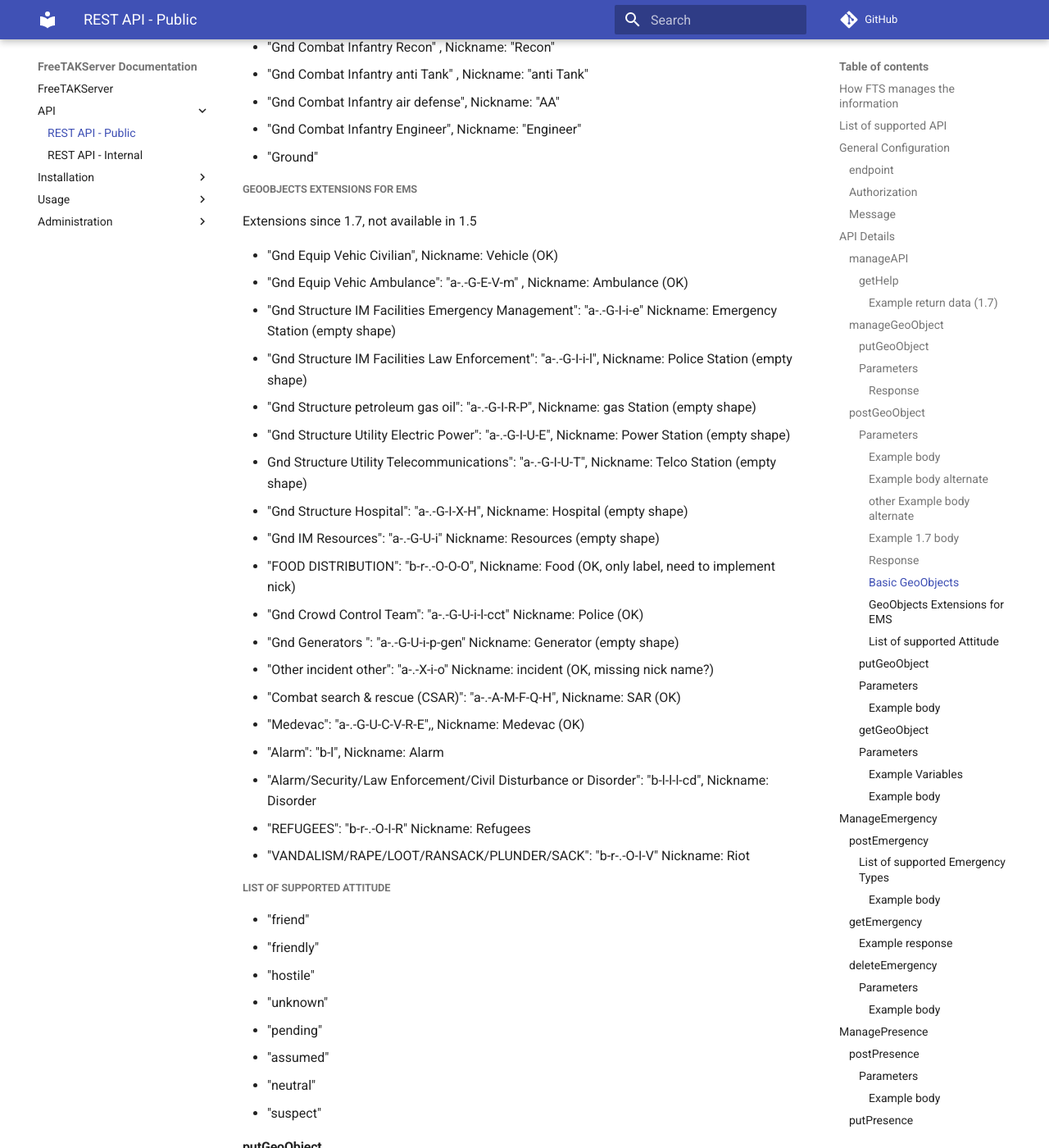
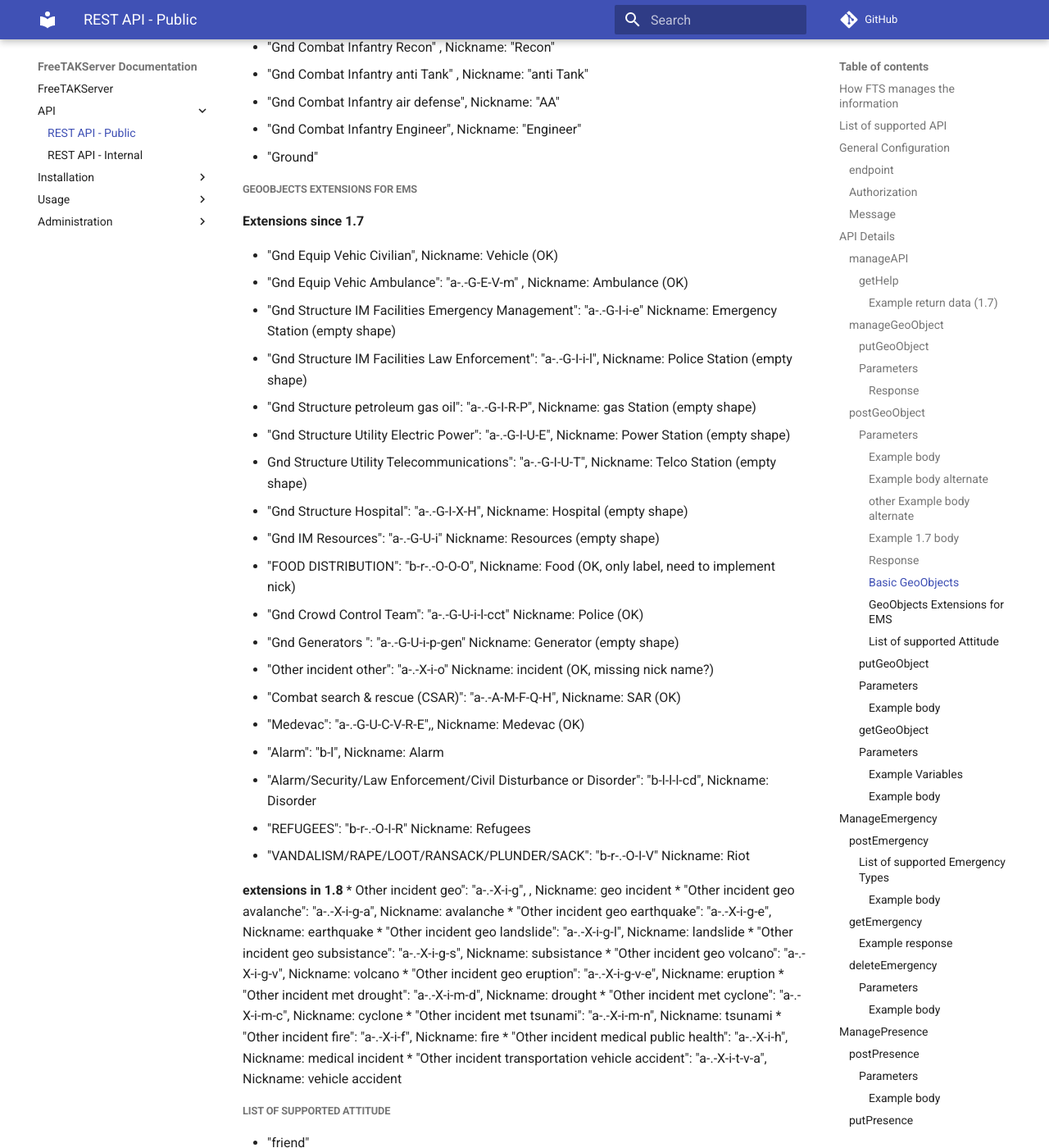
Before and after one commit to FreeTAKTeam/FreeTAKServer-User-Docs, an MkDocs documentation site: the page built from docs/docs/API/REST_APIDoc.md, in a window 1280 px wide and 1400 px high, scrolled down 6334 px. Shown: the whole window at 82% size. Built offline with MkDocs 1.6.1 and Material for MkDocs 9.7.7, drawn with Linux system fonts in a browser that asks for light colours; comment, search, counter and statistics services are not loaded.

Commit message:
Update REST_APIDoc.md

```diff
--- a/docs/docs/API/REST_APIDoc.md
+++ b/docs/docs/API/REST_APIDoc.md
@@ -219,7 +219,7 @@
 * "Ground"
 
 #####  GeoObjects Extensions for EMS
-Extensions since 1.7, not available in 1.5
+**Extensions since 1.7**
 
 * "Gnd Equip Vehic Civilian", Nickname: Vehicle (OK)
 * "Gnd Equip Vehic Ambulance": "a-.-G-E-V-m" , Nickname: Ambulance (OK)
@@ -240,6 +240,23 @@
 * "Alarm/Security/Law Enforcement/Civil Disturbance or Disorder": "b-l-l-l-cd", Nickname: Disorder
 * "REFUGEES": "b-r-.-O-I-R" Nickname: Refugees
 * "VANDALISM/RAPE/LOOT/RANSACK/PLUNDER/SACK": "b-r-.-O-I-V" Nickname: Riot
+
+**extensions in 1.8**
+* Other incident geo": "a-.-X-i-g", , Nickname: geo incident
+* "Other incident geo avalanche": "a-.-X-i-g-a", Nickname: avalanche
+*   "Other incident geo earthquake": "a-.-X-i-g-e",  Nickname: earthquake
+* "Other incident geo landslide": "a-.-X-i-g-l",  Nickname: landslide
+*  "Other incident geo subsistance": "a-.-X-i-g-s",  Nickname: subsistance
+* "Other incident geo volcano": "a-.-X-i-g-v",  Nickname: volcano
+*  "Other incident geo eruption": "a-.-X-i-g-v-e",  Nickname: eruption
+*  "Other incident met drought": "a-.-X-i-m-d",  Nickname: drought
+*  "Other incident met cyclone": "a-.-X-i-m-c",  Nickname: cyclone
+*  "Other incident met tsunami": "a-.-X-i-m-n",  Nickname: tsunami
+*  "Other incident fire": "a-.-X-i-f",  Nickname: fire
+*  "Other incident medical public health": "a-.-X-i-h",  Nickname: medical incident
+* "Other incident transportation vehicle accident": "a-.-X-i-t-v-a",  Nickname: vehicle accident
+
+
 
 ##### List of supported Attitude
 * "friend"
```
